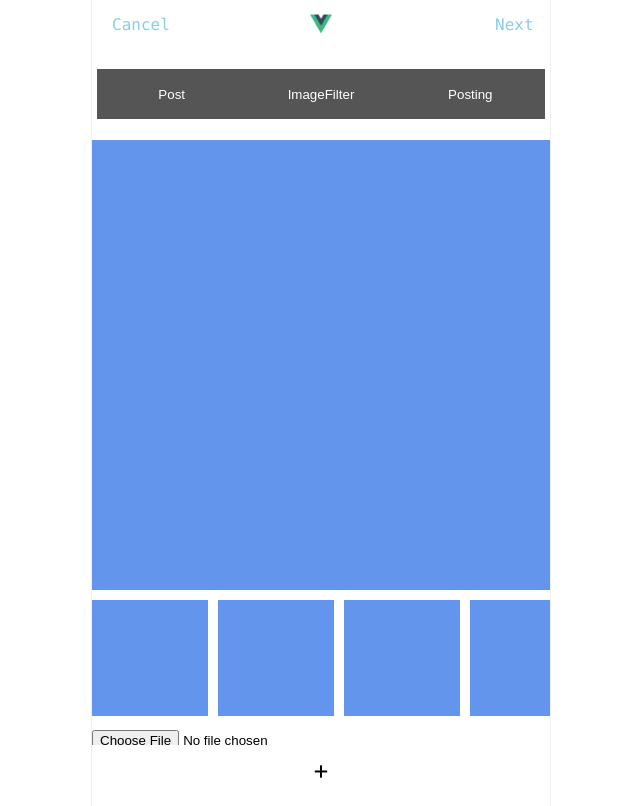
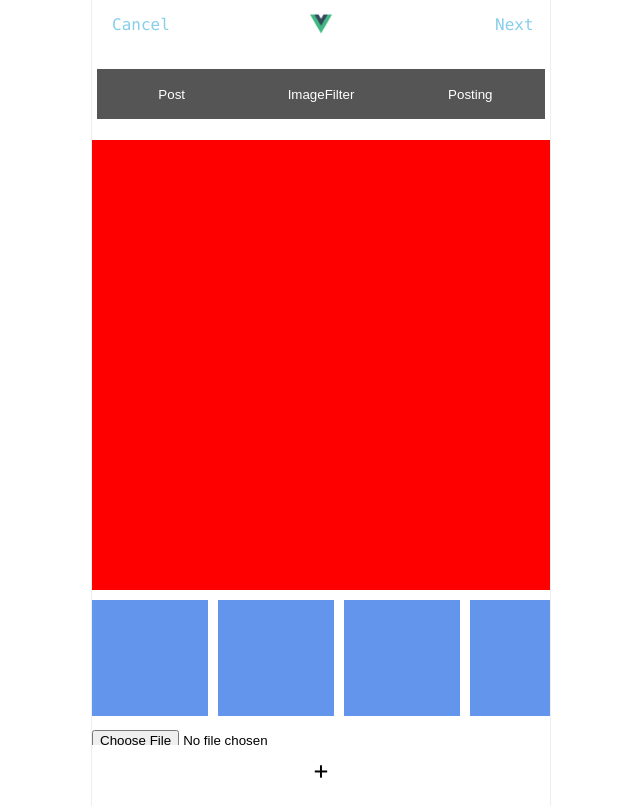
Before and after one commit to Changsoon-Yun/vue-prac, a Vue app: page / in a window 1280 px wide. Both pictures are taken after a click on the button "ImageFilter". Shown: the whole page, without its empty margins (319-959 px from the left). Built offline with nearby package versions, Linux system fonts and the light colour scheme.

Commit message:
update footer

```diff
--- a/src/App.vue
+++ b/src/App.vue
@@ -21,7 +21,7 @@
     :upload="upload"
     :uploadedImage="uploadedImage"
   />
-  <Footer />
+  <Footer :upload="upload" />
 </template>
 
 <script>
--- a/src/components/Container.vue
+++ b/src/components/Container.vue
@@ -2,11 +2,16 @@
   <div>
     <Post v-if="step === 0" :post="post" :more="more" />
     <!-- 필터선택페이지 -->
+
     <div v-if="step === 1">
       <div
         class="upload-image"
-        :style="{ backgroundImage: `url(${uploadedImage})` }"
+        :style="{
+          backgroundImage: `url(${uploadedImage})`,
+          backgroundColor: 'red',
+        }"
       ></div>
+
       <div class="filters">
         <div class="filter-1"></div>
         <div class="filter-1"></div>
@@ -19,7 +24,12 @@
 
     <!-- 글작성페이지 -->
     <div v-if="step === 2">
-      <div class="upload-image"></div>
+      <div
+        class="upload-image"
+        :style="{
+          backgroundImage: `url(${uploadedImage})`,
+        }"
+      ></div>
       <div class="write">
         <textarea class="write-box">write!</textarea>
       </div>
@@ -49,7 +59,7 @@ export default {
 .upload-image {
   width: 100%;
   height: 450px;
-  background: cornflowerblue;
+  /*background: cornflowerblue;*/
   background-size: cover;
 }
 .filters {
--- a/src/components/Footer.vue
+++ b/src/components/Footer.vue
@@ -2,7 +2,12 @@
   <div class="footer">
     <ul class="footer-button-plus">
       <li>
-        <input type="file" id="file" class="inputfile" />
+        <input
+          @change="upload($event)"
+          type="file"
+          id="file"
+          class="inputfile"
+        />
         <label for="file" class="input-plus">+</label>
       </li>
     </ul>
@@ -12,6 +17,9 @@
 <script>
 export default {
   name: "Footer",
+  props: {
+    upload: Function,
+  },
 };
 </script>
 
```
